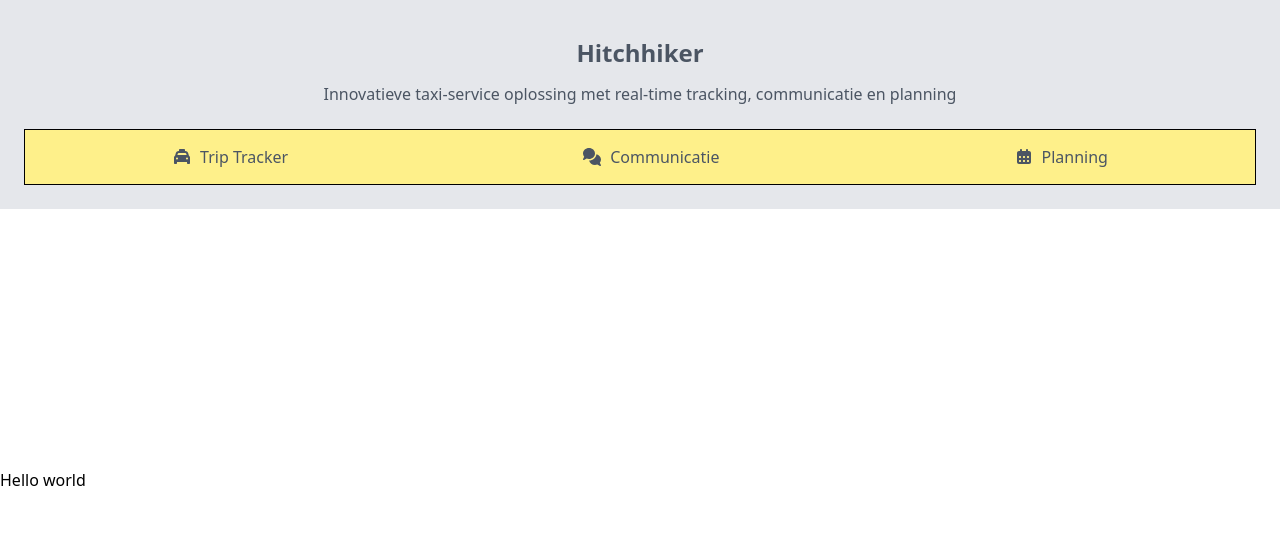
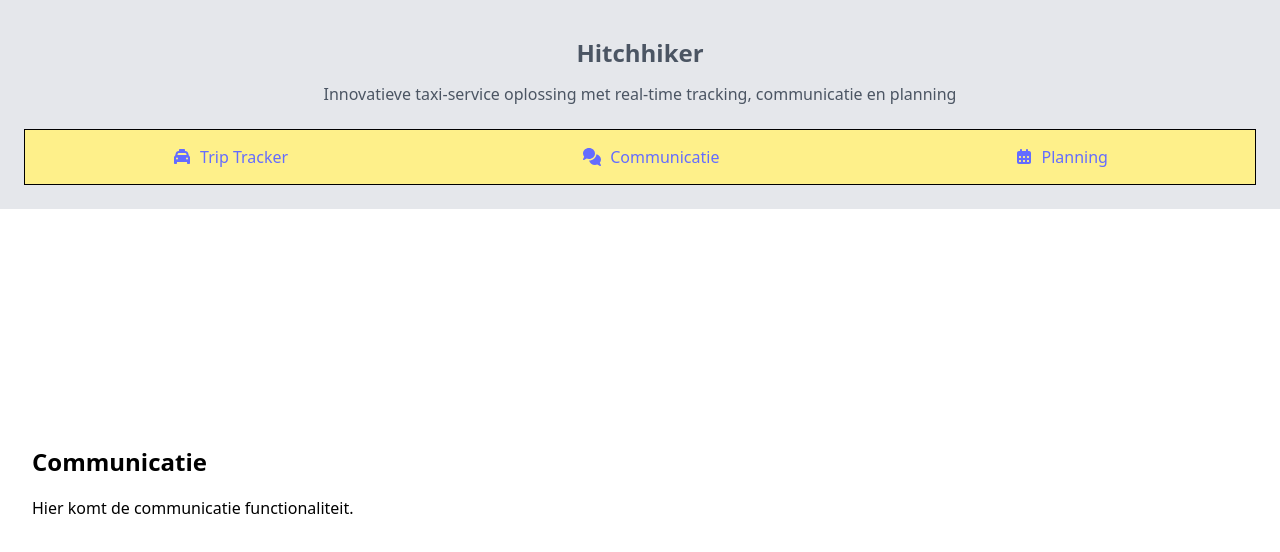
Before and after one commit to JakevdKolk/Hackaton-2-Hitch-tracker, a React (Vite) app in the folder HitchTracker/: page /communicatie in a window 1280 px wide. Shown: the top 552 px of the page. Built offline with nearby package versions, Linux system fonts and the light colour scheme.

Commit message:
fixed header + routing

```diff
--- a/HitchTracker/package.json
+++ b/HitchTracker/package.json
@@ -14,7 +14,8 @@
     "@fortawesome/free-solid-svg-icons": "^7.1.0",
     "@fortawesome/react-fontawesome": "^3.0.2",
     "react": "^19.1.0",
-    "react-dom": "^19.1.0"
+    "react-dom": "^19.1.0",
+    "react-router-dom": "^7.9.3"
   },
   "devDependencies": {
     "@babel/core": "^7.28.4",
--- a/HitchTracker/src/App.css
+++ b/HitchTracker/src/App.css
@@ -1,3 +1,45 @@
+:root {
+  font-family: system-ui, Avenir, Helvetica, Arial, sans-serif;
+}
+
+a {
+  font-weight: 500;
+  color: #646cff;
+  text-decoration: inherit;
+}
+a:hover {
+  color: #535bf2;
+}
+
 body {
+  margin: 0;
+  display: flex;
+  place-items: center;
+  width: 100vw;
+  min-height: 80vh;
   padding-top: 20vh;
 }
+
+h1 {
+  font-size: 3.2em;
+  line-height: 1.1;
+}
+
+button {
+  border-radius: 8px;
+  border: 1px solid transparent;
+  padding: 0.6em 1.2em;
+  font-size: 1em;
+  font-weight: 500;
+  font-family: inherit;
+  background-color: #1a1a1a;
+  cursor: pointer;
+  transition: border-color 0.25s;
+}
+button:hover {
+  border-color: #646cff;
+}
+button:focus,
+button:focus-visible {
+  outline: 4px auto -webkit-focus-ring-color;
+}
--- a/HitchTracker/src/App.tsx
+++ b/HitchTracker/src/App.tsx
@@ -1,18 +1,21 @@
-import { useState } from 'react'
-import reactLogo from './assets/react.svg'
-import viteLogo from '/vite.svg'
+import { Routes, Route } from 'react-router-dom';
+import Header from './header';
+import TripTrackerPage from './pages/TripTrackerPage';
+import CommunicatiePage from './pages/CommunicatiePage';
+import PlanningPage from './pages/PlanningPage';
 import './App.css'
 
 function App() {
-  const [count, setCount] = useState(0)
-
   return (
     <>
-      <p>
-        Hello world
-      </p>
+      <Header />
+      <Routes>
+        <Route path="/trip-tracker" element={<TripTrackerPage />} />
+        <Route path="/communicatie" element={<CommunicatiePage />} />
+        <Route path="/planning" element={<PlanningPage />} />
+      </Routes>
     </>
-  )
+  );
 }
 
-export default App
+export default App;
--- a/HitchTracker/src/header.tsx
+++ b/HitchTracker/src/header.tsx
@@ -1,28 +1,28 @@
 import { FontAwesomeIcon } from "@fortawesome/react-fontawesome";
 import { faTaxi, faComments, faCalendarAlt } from "@fortawesome/free-solid-svg-icons";
+import { Link } from "react-router-dom";
 import './header.css'
 
 export default function Header() {
   return (
     <header>
-      {/* Title */}
       <h1>Hitchhiker</h1>
-      {/* Subtitle */}
       <p>
         Innovatieve taxi-service oplossing met real-time tracking, communicatie en planning
       </p>
 
-      {/* Yellow options row */}
       <div className="options-row">
-        <div className="option">
+        <Link to="/trip-tracker" className="option">
           <FontAwesomeIcon icon={faTaxi} /> <span>Trip Tracker</span>
-        </div>
-        <div className="option">
+        </Link>
+
+        <Link to="/communicatie" className="option">
           <FontAwesomeIcon icon={faComments} /> <span>Communicatie</span>
-        </div>
-        <div className="option">
+        </Link>
+
+        <Link to="/planning" className="option">
           <FontAwesomeIcon icon={faCalendarAlt} /> <span>Planning</span>
-        </div>
+        </Link>
       </div>
     </header>
   );
--- a/HitchTracker/src/main.tsx
+++ b/HitchTracker/src/main.tsx
@@ -1,12 +1,17 @@
-import { StrictMode } from 'react'
-import { createRoot } from 'react-dom/client'
-import './index.css'
-import Header from './header.tsx'
-import App from './App.tsx'
+import React from 'react';
+import ReactDOM from 'react-dom/client';
+import { BrowserRouter } from 'react-router-dom';
+import App from './App';
 
-createRoot(document.getElementById('root')!).render(
-  <StrictMode>
-    <Header  />
-    <App />
-  </StrictMode>,
-)
+const rootElement = document.getElementById('root');
+
+if (!rootElement) throw new Error("Failed to find the root element");
+
+const root = ReactDOM.createRoot(rootElement);
+root.render(
+  <React.StrictMode>
+    <BrowserRouter>
+      <App />
+    </BrowserRouter>
+  </React.StrictMode>
+);
--- /dev/null
+++ b/HitchTracker/src/pages/CommunicatiePage.tsx
@@ -0,0 +1,8 @@
+export default function CommunicatiePage() {
+  return (
+    <div style={{ padding: '2rem' }}>
+      <h2>Communicatie</h2>
+      <p>Hier komt de communicatie functionaliteit.</p>
+    </div>
+  );
+}
--- /dev/null
+++ b/HitchTracker/src/pages/PlanningPage.tsx
@@ -0,0 +1,8 @@
+export default function PlanningPage() {
+  return (
+    <div style={{ padding: '2rem' }}>
+      <h2>Planning</h2>
+      <p>Hier komt de planning functionaliteit.</p>
+    </div>
+  );
+}
--- /dev/null
+++ b/HitchTracker/src/pages/TripTrackerPage.tsx
@@ -0,0 +1,8 @@
+export default function TripTrackerPage() {
+  return (
+    <div style={{ padding: '2rem' }}>
+      <h2>Trip Tracker</h2>
+      <p>Hier komt de Trip Tracker functionaliteit.</p>
+    </div>
+  );
+}
```
Also changed, not shown: 1 other file (tests, documents, lock files or other folders).
